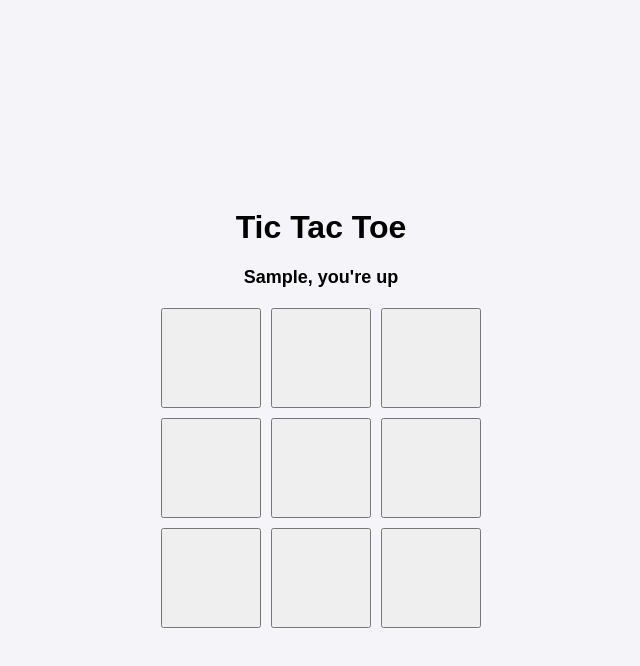
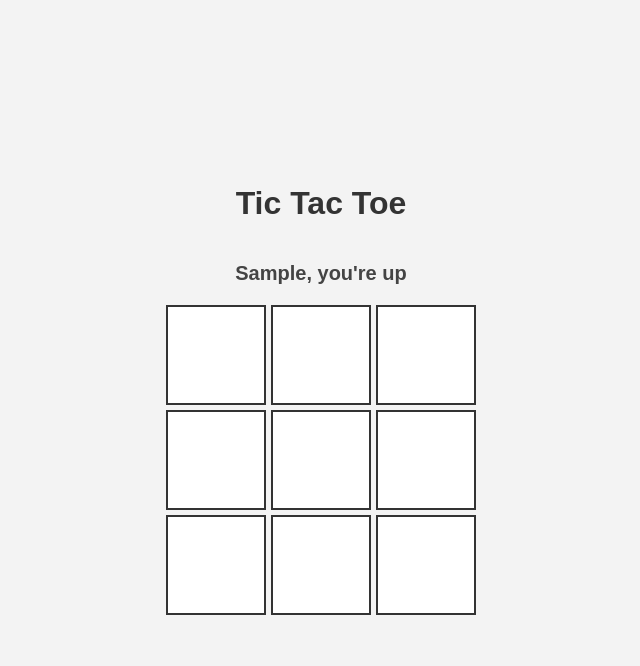
Before and after one commit to acciojob/tictactoe-Ishikaverma2317, a website: page main.html in a window 1280 px wide. Both pictures are taken after typing "Sample", "Sample" into the empty fields and a click on the button "Submit". Shown: the whole page, without its empty margins (319-959 px from the left). Drawn offline with Linux system fonts and the light colour scheme.

Commit message:
created a submission

```diff
--- a/main.html
+++ b/main.html
@@ -5,62 +5,117 @@
   <meta name="viewport" content="width=device-width, initial-scale=1.0" />
   <title>Tic Tac Toe</title>
   <style>
-    body {
+    * {
+      box-sizing: border-box;
+      margin: 0;
+      padding: 0;
       font-family: Arial, sans-serif;
+    }
+
+    .container {
       display: flex;
+      flex-direction: column;
+      align-items: center;
       justify-content: center;
+      height: 100vh;
+      background: #f3f3f3;
+    }
+
+    h1 {
+      margin-bottom: 20px;
+      font-size: 2em;
+      color: #333;
+    }
+
+    .player-inputs {
+      display: flex;
+      flex-direction: column;
+      gap: 10px;
       align-items: center;
-      height: 100vh;
-      background-color: #f4f4f9;
     }
-    .container {
-      text-align: center;
+
+    .player-inputs input {
+      padding: 10px;
+      width: 200px;
+      border: 1px solid #999;
+      border-radius: 5px;
+      font-size: 16px;
     }
+
+    #submit {
+      padding: 10px 20px;
+      background-color: #4CAF50;
+      border: none;
+      color: white;
+      font-size: 16px;
+      border-radius: 5px;
+      cursor: pointer;
+      margin-top: 10px;
+    }
+
+    #submit:hover {
+      background-color: #45a049;
+    }
+
     .board {
+      display: none;
+      flex-direction: column;
+      align-items: center;
+    }
+
+    .message {
+      margin: 20px 0;
+      font-size: 20px;
+      color: #444;
+      font-weight: bold;
+    }
+
+    .grid {
       display: grid;
       grid-template-columns: repeat(3, 100px);
       grid-template-rows: repeat(3, 100px);
-      gap: 10px;
+      gap: 5px;
+    }
+
+    .cell {
+      background-color: white;
+      border: 2px solid #333;
+      display: flex;
+      align-items: center;
       justify-content: center;
-      margin-top: 20px;
-    }
-    .board button {
-      width: 100px;
-      height: 100px;
-      font-size: 2rem;
+      font-size: 40px;
       cursor: pointer;
     }
-    .hidden {
-      display: none;
-    }
-    .message {
-      margin-top: 15px;
-      font-weight: bold;
-      font-size: 18px;
+
+    .cell:disabled {
+      cursor: not-allowed;
     }
   </style>
 </head>
 <body>
   <div class="container">
-    <div id="input-section">
+    <!-- Input Section -->
+    <div class="player-inputs" id="input-section">
+      <h1>Enter Player Names</h1>
       <input type="text" id="player1" placeholder="Player 1 Name" />
       <input type="text" id="player2" placeholder="Player 2 Name" />
       <button id="submit">Submit</button>
     </div>
 
-    <div id="game-section" class="hidden">
+    <!-- Game Board Section -->
+    <div class="board" id="board-section">
       <h1>Tic Tac Toe</h1>
-      <div class="message"></div>
-      <div class="board" id="board">
-        <button id="1" class="cell"></button>
-        <button id="2" class="cell"></button>
-        <button id="3" class="cell"></button>
-        <button id="4" class="cell"></button>
-        <button id="5" class="cell"></button>
-        <button id="6" class="cell"></button>
-        <button id="7" class="cell"></button>
-        <button id="8" class="cell"></button>
-        <button id="9" class="cell"></button>
+      <div class="message" id="message"></div>
+      <div class="grid" id="grid">
+        <button class="cell" id="1"></button>
+        <button class="cell" id="2"></button>
+        <button class="cell" id="3"></button>
+        <button class="cell" id="4"></button>
+        <button class="cell" id="5"></button>
+        <button class="cell" id="6"></button>
+        <button class="cell" id="7"></button>
+        <button class="cell" id="8"></button>
+        <button class="cell" id="9"></button>
       </div>
     </div>
   </div>
@@ -70,30 +125,55 @@
     const player1Input = document.getElementById("player1");
     const player2Input = document.getElementById("player2");
     const inputSection = document.getElementById("input-section");
-    const gameSection = document.getElementById("game-section");
-    const messageDiv = document.querySelector(".message");
-    const board = document.getElementById("board");
+    const boardSection = document.getElementById("board-section");
+    const message = document.getElementById("message");
     const cells = document.querySelectorAll(".cell");
 
     let player1 = "";
     let player2 = "";
     let currentPlayer = "";
     let currentSymbol = "X";
-    let gameActive = true;
+    let gameOver = false;
 
+    // When Submit is clicked
     submitBtn.addEventListener("click", () => {
       player1 = player1Input.value.trim();
       player2 = player2Input.value.trim();
-      if (player1 && player2) {
-        inputSection.classList.add("hidden");
-        gameSection.classList.remove("hidden");
-        currentPlayer = player1;
-        messageDiv.textContent = `${player1}, you're up`;
+
+      if (!player1 || !player2) {
+        alert("Please enter names for both players!");
+        return;
       }
+
+      inputSection.style.display = "none";
+      boardSection.style.display = "flex";
+      currentPlayer = player1;
+      message.textContent = `${currentPlayer}, you're up`;
     });
 
-    const checkWinner = () => {
-      const winPatterns = [
+    // Cell click logic
+    cells.forEach(cell => {
+      cell.addEventListener("click", () => {
+        if (gameOver || cell.textContent !== "") return;
+
+        cell.textContent = currentSymbol;
+
+        if (checkWinner()) {
+          message.textContent = `${currentPlayer} congratulations you won!`;
+          gameOver = true;
+          return;
+        }
+
+        // Switch turn
+        currentSymbol = currentSymbol === "X" ? "O" : "X";
+        currentPlayer = currentPlayer === player1 ? player2 : player1;
+        message.textContent = `${currentPlayer}, you're up`;
+      });
+    });
+
+    // Check winner
+    function checkWinner() {
+      const winCombos = [
         [1, 2, 3],
         [4, 5, 6],
         [7, 8, 9],
@@ -103,36 +183,12 @@
         [1, 5, 9],
         [3, 5, 7],
       ];
-      return winPatterns.some(pattern => {
-        const [a, b, c] = pattern.map(i => document.getElementById(i.toString()).textContent);
+
+      return winCombos.some(combo => {
+        const [a, b, c] = combo.map(id => document.getElementById(id).textContent);
         return a && a === b && b === c;
       });
-    };
-
-    cells.forEach(cell => {
-      cell.addEventListener("click", () => {
-        if (!gameActive || cell.textContent !== "") return;
-        cell.textContent = currentSymbol.toLowerCase();
-        if (checkWinner()) {
-          messageDiv.textContent = `${currentPlayer}, congratulations you won!`;
-          gameActive = false;
-          return;
-        }
-        if ([...cells].every(c => c.textContent !== "")) {
-          messageDiv.textContent = "It's a draw!";
-          gameActive = false;
-          return;
-        }
-        if (currentPlayer === player1) {
-          currentPlayer = player2;
-          currentSymbol = "O";
-        } else {
-          currentPlayer = player1;
-          currentSymbol = "X";
-        }
-        messageDiv.textContent = `${currentPlayer}, you're up`;
-      });
-    });
+    }
   </script>
 </body>
 </html>
```
